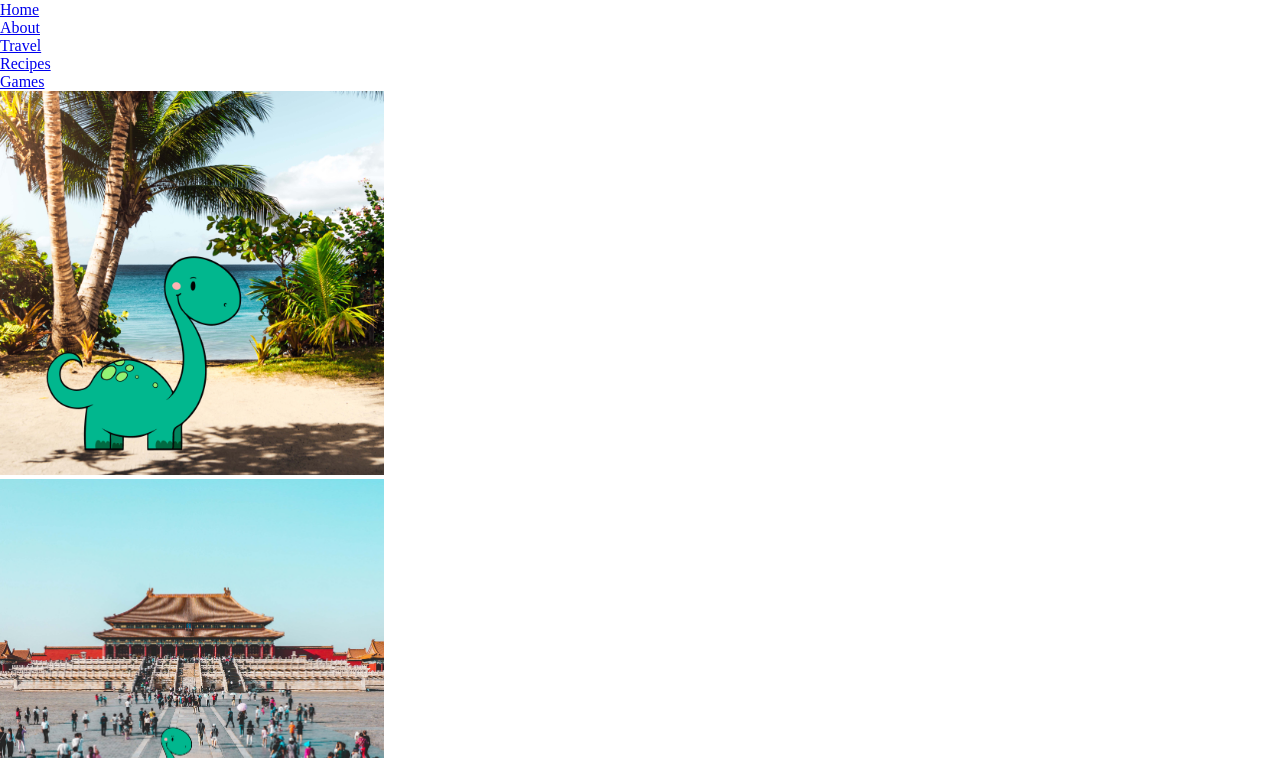
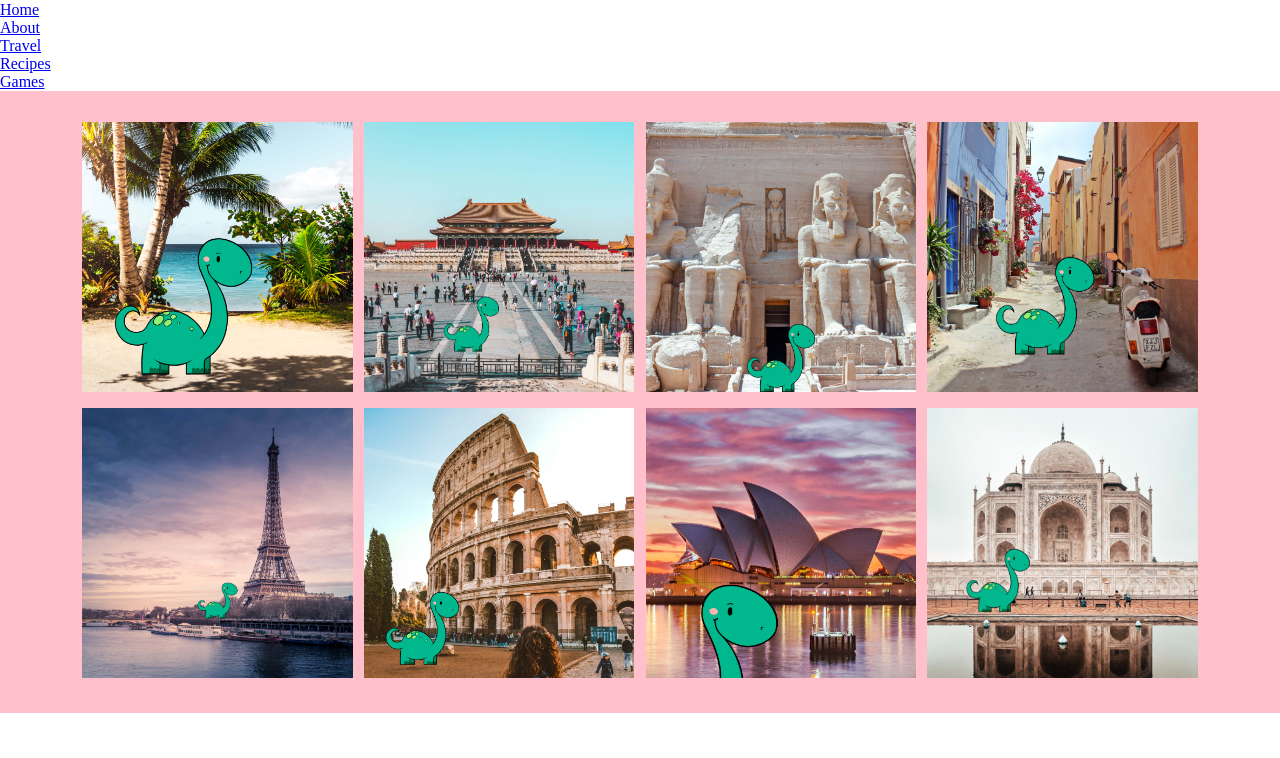
Before and after one commit to teddiwoodson/p4, a plain HTML site: page index.html in a window 1280 px wide. Shown: the part 402-1160 px from the top of the page. After the commit the page ends 1115 px from the top, so only its background shows below. Drawn offline with nearby package versions, Linux system fonts and the light colour scheme.

Commit message:
flexbox travel section

```diff
--- a/index.html
+++ b/index.html
@@ -11,9 +11,10 @@
 
 		<meta name="viewport" content="width=device-width, initial-scale=1">
 
-		<link href="lightbox.css" rel="stylesheet"/>
 
 		<script src="https://ajax.googleapis.com/ajax/libs/jquery/3.4.1/jquery.min.js"></script>
+
+		<link href="https://fonts.googleapis.com/css?family=Chewy|Montserrat&display=swap" rel="stylesheet">
 
 		<!--[if lt IE 9]>
 			<script src="js/html5shiv-printshiv.min.js"></script>
@@ -28,7 +29,7 @@
 				<ul>
 					<li><a href="#">Home</a></li>
 					<li><a href="#">About</a></li>
-					<li><a href="#">Travel</a></li>
+					<li><a href="#travel">Travel</a></li>
 					<li><a href="#">Recipes</a></li>
 					<li><a href="#">Games</a></li>
 				</ul>
@@ -39,36 +40,36 @@
 			<article><article>
 		</section>
 
-		<section class="travel">
+		<section class="travel" id="travel">
 			<figure class="cap-bot">
 				<img src="images/beach.jpg" alt="beach">
 				<figcaption>Here I am visiting Hawaii! The state of Hawaii consists of eight main islands: Niihau, Kauai, Oahu, Maui, Molokai, Lanai, Kahoolawe and the Big Island of Hawaii. Under-sea volcanoes that erupted thousands of years ago formed the islands of Hawaii.</figcaption>
 			</figure>
-			<figure>
+			<figure class="cap-bot">
 				<img src="images/china.jpg" alt="beach">
 				<figcaption>This is me visiting the Forbidden City in Beijing, China. During the Ming and Qing dynasties, the Forbidden City was forbidden for commoners and only opened for imperial families and government officials who were invited. Now, it’s open for all as a tourist attraction.</figcaption>
 			</figure>
-			<figure>
+			<figure class="cap-bot">
 				<img src="images/egypt.jpg" alt="beach">
-				<figcaption>These are the Abu Simbel Temples of Egypt. The temple was dedicated to a number of ancient Egyptian gods such as Ra-Horakhty, Ptah, and Amon. For 3,000 years, it sat on the west bank of the Nile River, between the first and second cataracts of the Nile. However, in a remarkable feat of engineering, the temple complex was dismantled and rebuilt on a higher hill to make way for the Aswan High Dam in the 1960s.</figcaption>
+				<figcaption>These are the Abu Simbel Temples of Egypt. For 3,000 years, it sat on the west bank of the Nile River, between the first and second cataracts of the Nile. However, the temple complex was dismantled and rebuilt on a higher hill to make way for the Aswan High Dam in the 1960s.</figcaption>
 			</figure>
-			<figure>
+			<figure class="cap-bot">
 				<img src="images/greece.jpg" alt="beach">
 				<figcaption>Here I am about to take a scooter around Greece. Did you know that the whole country has more than 250 days of sun on average? That’s more than 3000 sunny hours per year. Some islands even see around 300 days of sun per year!</figcaption>
 			</figure>
-			<figure>
+			<figure class="cap-bot">
 				<img src="images/paris.jpg" alt="beach">
 				<figcaption>This is me standing by the Eiffel Tower. It is 324 meters tall—including  antennas—and  weighs 10,100 tons. It is possible to climb to the top, but there are 1,665 steps. Most people take the lift.</figcaption>
 			</figure>
-			<figure>
+			<figure class="cap-bot">
 				<img src="images/rome.jpg" alt="beach">
-				<figcaption>Here I am at the Colosseum in Rome, Italy. The Colosseum was built between 72 A.D and 80 A.D under the Emperor Vespasian, in the heart of Ancient Rome. This brilliant building had 80 entrances and could seat approximately 50,000 spectators who would come to watch sporting events and games. I love games!</figcaption>
+				<figcaption>Here I am at the Colosseum in Rome, Italy. The Colosseum was built between 72 A.D and 80 A.D in the heart of Ancient Rome. This building had 80 entrances and could seat approximately 50,000 spectators who would come to watch sporting events and games.</figcaption>
 			</figure>
-			<figure>
+			<figure class="cap-bot">
 				<img src="images/sydney.jpg" alt="beach">
 				<figcaption>This is me at the Sydney Opera House. 15,500 light bulbs are changed every year at the Sydney Opera House. Next time you’re at the Sydney Opera House, look up and see if you can spot any burnt out light bulbs. </figcaption>
 			</figure>
-			<figure>
+			<figure class="cap-bot">
 				<img src="images/taj.jpg" alt="beach">
 				<figcaption>And lastly, here I am at the Taj Mahal. With construction beginning around 1632 and finishing in 1653, the Taj Mahal took an estimated 22 years to build. Small refinements continued thereafter. Construction of the Taj Mahal cost an estimated 32 million Indian rupees, the equivalent of over US $1 billion at the time.</figcaption>
 			</figure>
@@ -82,7 +83,6 @@
 
 		<footer></footer>
 
-		<script src="lightbox.js"></script>
 
 	</body>
 
--- a/styles.css
+++ b/styles.css
@@ -3,23 +3,35 @@
 	padding: 0;
 	border: 0;
 }
+/*font-family: 'Chewy', cursive;
+font-family: 'Montserrat', sans-serif;*/
 
 article, aside, details, figcaption, figure, footer, header, main, nav, section, summary {
     display:block;
 }
-img {
+.travel {
+	background-color: pink;
+	padding-top: 2%;
+	padding-bottom: 2%;
+}
+.logo {
 	width: 30%;
 }
+.travel img {
+	width: 96%;
+	padding: 2%;
+}
+/*---------------photo captions-----------------*/
 figure {
   display: block;
   position: relative;
   overflow: hidden;
 }
-
 figcaption {
   position: absolute;
-  background: rgba(0,0,0,0.75);
+  background: orange;
   color: white;
+	font-family: 'Montserrat', sans-serif;
   padding: 10px 20px;
 
   opacity: 0;
@@ -36,3 +48,43 @@ figure:hover figcaption {
 }
 .cap-bot figcaption { left: 0; bottom: -30%;}
 .cap-bot:hover figcaption { bottom: 0; }
+
+@media (min-width: 600px){
+	.travel {
+		display: flex;
+		flex-direction: row;
+		flex-wrap: wrap;
+		justify-content: center;
+	}
+	.travel figure {
+		max-width: 48%;
+	}
+}
+@media (min-width: 775px){
+	.travel {
+		display: flex;
+		flex-direction: row;
+		flex-wrap: wrap;
+		justify-content: center;
+	}
+	.travel figure {
+		max-width: 30%;
+	}
+	.travel figure figcaption {
+		font-size: .75rem;
+	}
+}
+@media (min-width: 940px){
+	.travel {
+		display: flex;
+		flex-direction: row;
+		flex-wrap: wrap;
+		justify-content: center;
+	}
+	.travel figure {
+		max-width: 22%;
+	}
+	.travel figure figcaption {
+		font-size: .75rem;
+	}
+}
```
